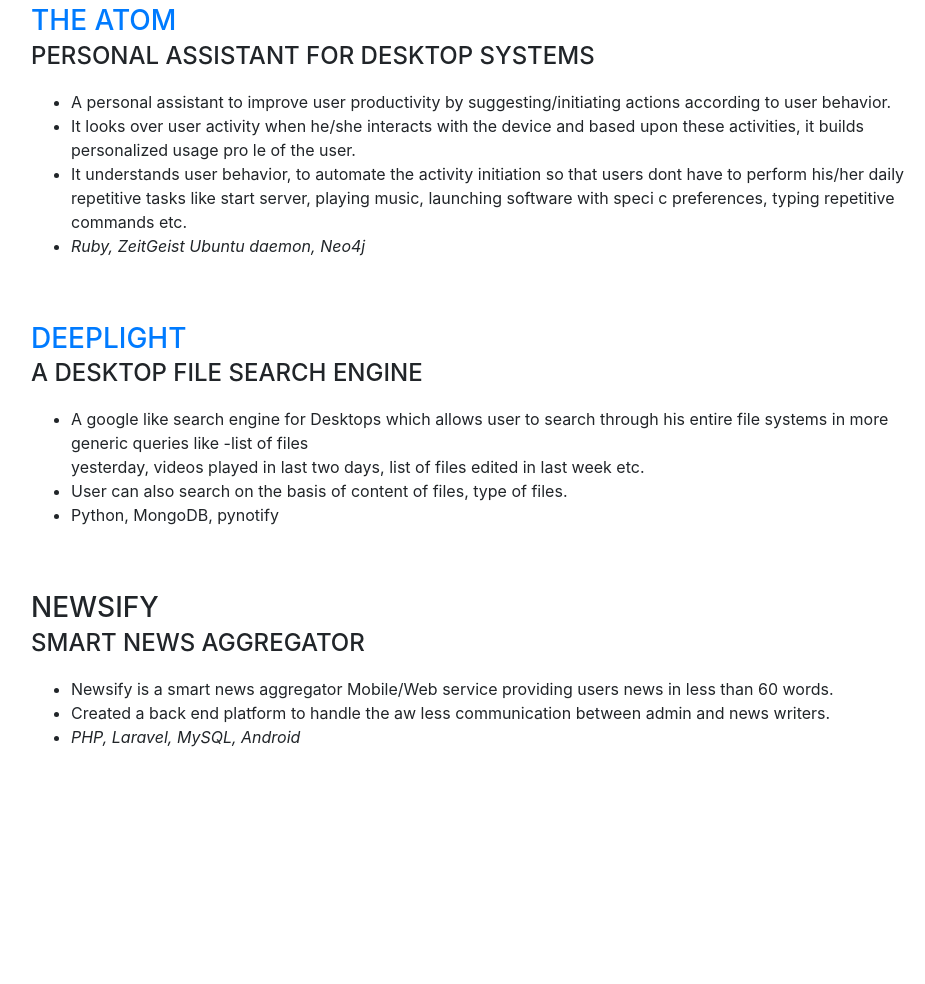
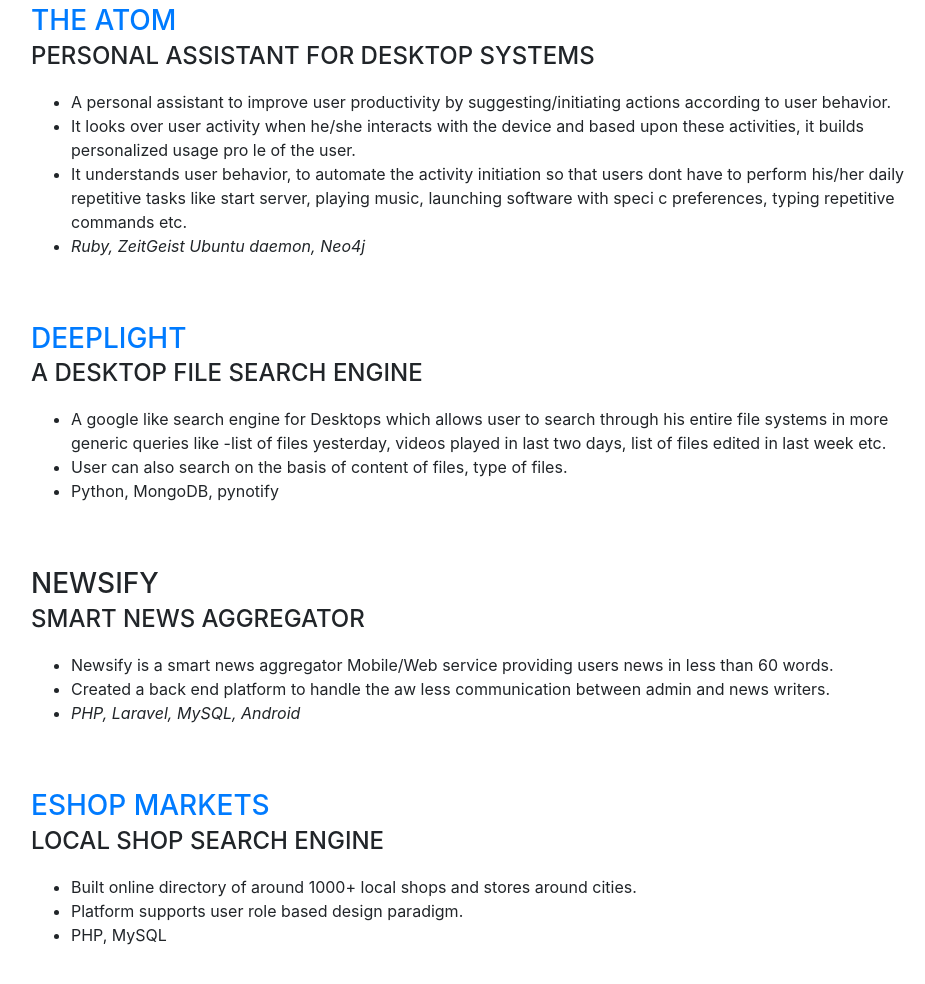
Before and after one commit to amrutjadhav/amrutjadhav.github.io, a website with bundled scripts: page index.html in a window 1280 px wide. Shown: the part 3962-4946 px from the top of the page, without its empty margins (289-1214 px from the left). Before the commit the page ends 4823 px from the top, so only its background shows below. Built offline with nearby package versions, Linux system fonts and the light colour scheme; files whose address does not match are found by name; a web font is replaced by a local one.

Commit message:
add eshop info.

```diff
--- a/index.html
+++ b/index.html
@@ -273,7 +273,7 @@
           <div class="resume-item d-flex flex-column flex-md-row mb-5">
             <div class="resume-content mr-auto">
               <h3 class="mb-0"><a href="https://github.com/amrutjadhav/CardChecker/" target="_blank"> CardChecker</a></h3>
-              <div class="subheading mb-3">Easing companies development workflow</div>
+              <div class="subheading mb-3">Easing Companies Development Workflow</div>
               <p>
                 <ul>
                   <li>A project mainly focus on simplifying the development work ow. It make easy the new comers on-boarding process.</li>
@@ -305,7 +305,7 @@
               <div class="subheading mb-3">A Desktop File Search Engine</div>
               <p>
                 <ul>
-                  <li>A google like search engine for Desktops which allows user to search through his entire file systems in more generic queries like -list of files </li> yesterday, videos played in last two days, list of files edited in last week etc.
+                  <li>A google like search engine for Desktops which allows user to search through his entire file systems in more generic queries like -list of files yesterday, videos played in last two days, list of files edited in last week etc.</li>
                   <li>User can also search on the basis of content of files, type of files. </li>
                   <li>Python, MongoDB, pynotify</li>
                 </ul>
@@ -316,12 +316,26 @@
           <div class="resume-item d-flex flex-column flex-md-row mb-5">
             <div class="resume-content mr-auto">
               <h3 class="mb-0">Newsify</h3>
-              <div class="subheading mb-3">Smart news aggregator</div>
+              <div class="subheading mb-3">Smart News Aggregator</div>
               <p>
                 <ul>
                   <li>Newsify is a smart news aggregator Mobile/Web service providing users news in less than 60 words.</li>
                   <li>Created a back end platform to handle the  aw less communication between admin and news writers.</li>
                   <li><i>PHP, Laravel, MySQL, Android</i></li>
+                </ul>
+              </p>
+            </div>
+          </div>
+
+          <div class="resume-item d-flex flex-column flex-md-row mb-5">
+            <div class="resume-content mr-auto">
+              <h3 class="mb-0"><a href="https://www.eshopmarkets.com/" target="_blank">Eshop Markets</a></h3>
+              <div class="subheading mb-3">Local Shop Search Engine</div>
+              <p>
+                <ul>
+                  <li>Built online directory of around 1000+ local shops and stores around cities. </li>
+                  <li>Platform supports user role based design paradigm.</li>
+                  <li>PHP, MySQL</li>
                 </ul>
               </p>
             </div>
```
